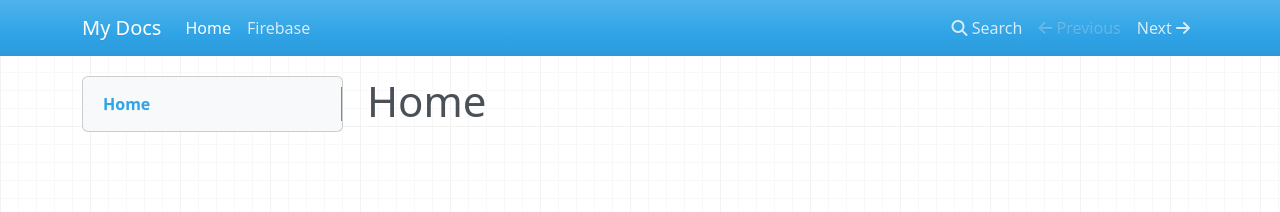
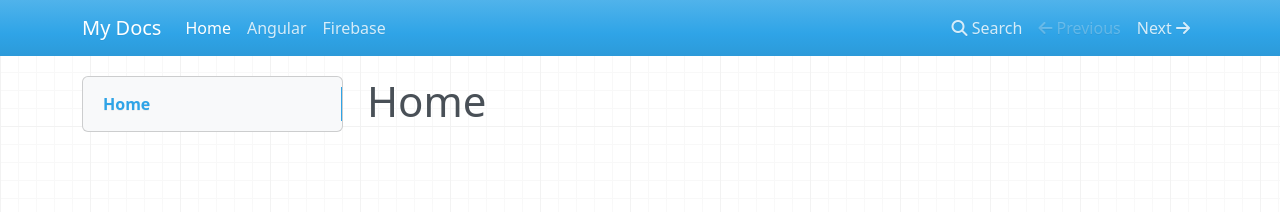
Before and after one commit to davidmorgan11/my-docs, an MkDocs documentation site: the page built from docs/index.md, in a window 1280 px wide. Shown: the top 212 px of the page. Built offline with MkDocs 1.6.1, drawn with Linux system fonts in a browser that asks for light colours; nearby versions of some CDN libraries.

Commit message:
Added blank Angular page

```diff
--- a/mkdocs.yml
+++ b/mkdocs.yml
@@ -1,4 +1,5 @@
 site_name: My Docs
 nav:
     - Home: index.md
+    - Angular: angular.md
     - Firebase: firebase.md
```
Also changed, not shown: docs/angular.md (added).
